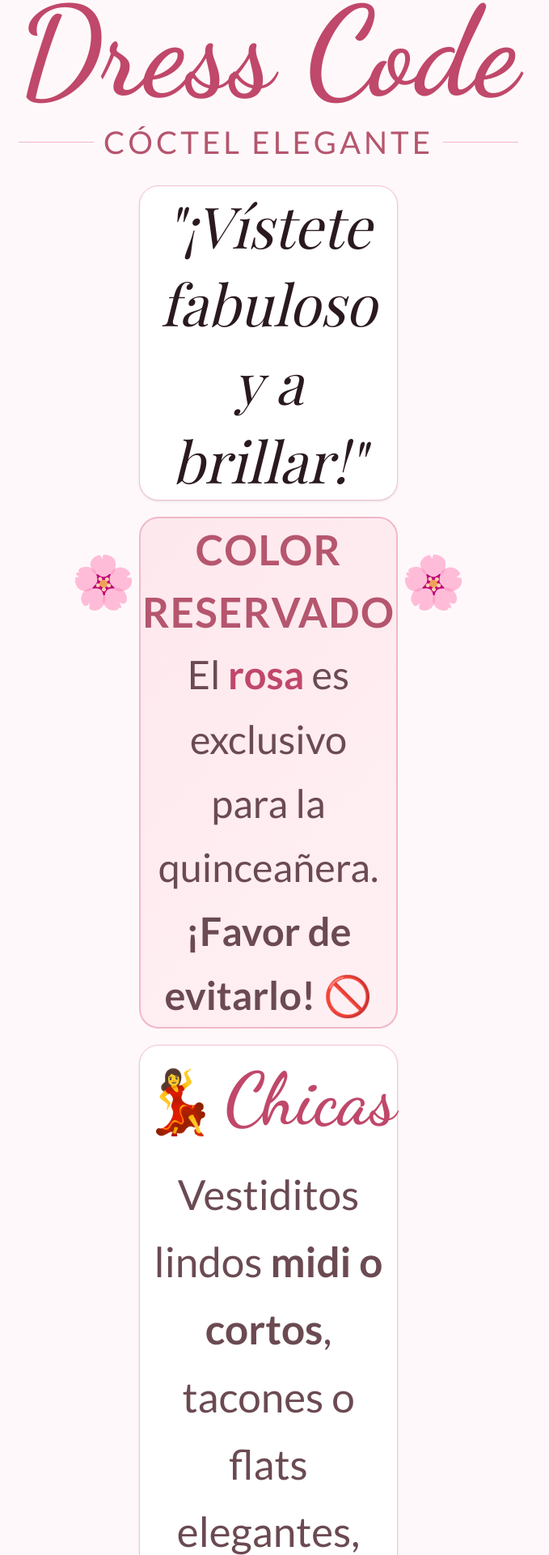
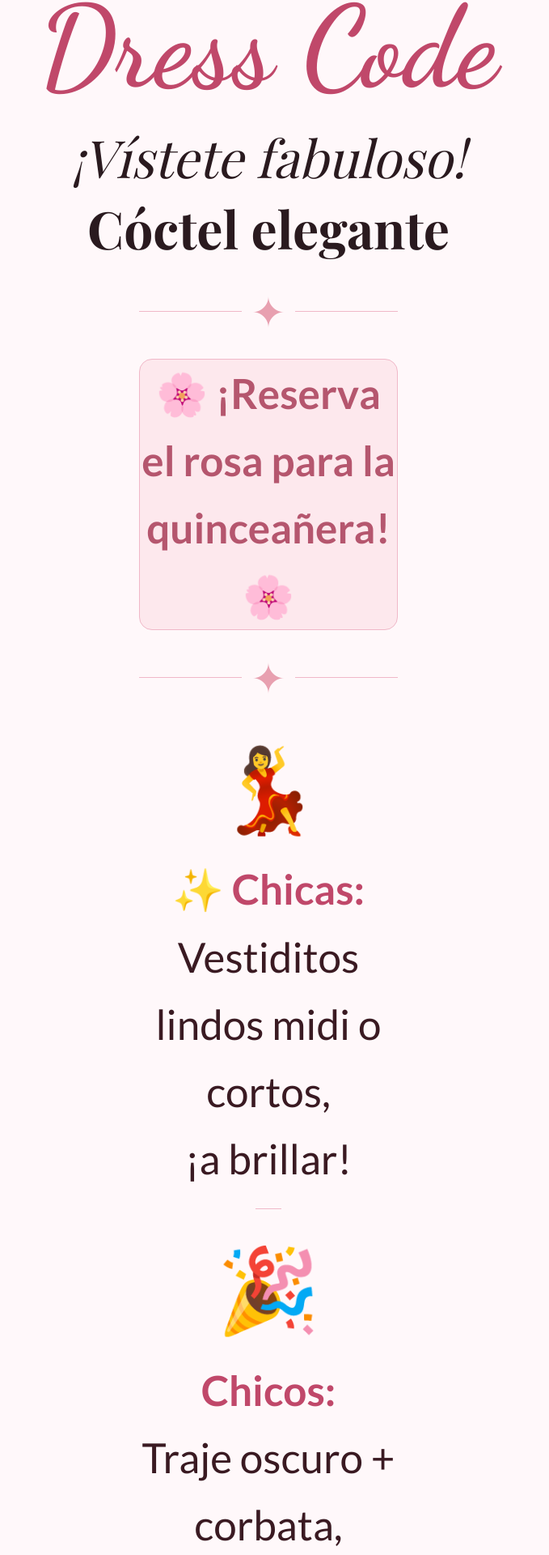
Before and after one commit to creandovaloria/creatuimagen-platform, a Next.js app: page /XV-Regina in a window 1280 px wide. Shown: the part 5857-7777 px from the top of the page at 81% size, without its empty margins (308-987 px from the left). Built offline with nearby package versions, Linux system fonts and the light colour scheme.

Commit message:
↩️ Revert DressCode to previous version

```diff
--- a/components/invitaciones/DressCode.tsx
+++ b/components/invitaciones/DressCode.tsx
@@ -1,74 +1,62 @@
 export default function DressCode() {
   return (
-    <section className="flex flex-col items-center px-6 py-10 gap-6 text-center reveal"
-      style={{ background: "#fff8fa" }}>
+    <section className="bg-[#fff8fa] flex flex-col items-center px-6 py-12 gap-5 text-center reveal">
 
-      {/* Header */}
-      <div className="flex flex-col items-center gap-1">
-        <span className="font-dancing text-[12vw] text-[#c0486a] leading-none">
+      {/* Título */}
+      <span className="font-dancing text-[11vw] text-[#c0486a] leading-none">
         Dress Code
       </span>
-        <div className="flex items-center gap-3 w-full mt-1">
+
+      {/* Subtítulo */}
+      <p className="font-playfair text-[5vw] text-[#2a1a1f] italic leading-snug">
+        ¡Vístete fabuloso!<br />
+        <span className="font-bold not-italic">Cóctel elegante</span>
+      </p>
+
+      {/* Separador */}
+      <div className="flex items-center gap-3 w-full max-w-xs">
         <div className="flex-1 h-[1px] bg-[#f0b8c8]" />
-          <span className="font-lato text-[3vw] tracking-[4px] text-[#b5566e] uppercase">Cóctel Elegante</span>
+        <span className="text-[4vw] text-[#e8a0b0]">✦</span>
         <div className="flex-1 h-[1px] bg-[#f0b8c8]" />
       </div>
-      </div>
 
-      {/* Card principal */}
-      <div className="w-full max-w-xs flex flex-col gap-5">
-
-        {/* Vístete fabuloso */}
-        <div className="bg-white rounded-3xl px-6 py-5 shadow-sm border border-[#f5c2d0]">
-          <p className="font-playfair text-[5.5vw] text-[#2a1a1f] italic leading-snug">
-            "¡Vístete fabuloso<br />y a brillar!"
+      {/* Aviso rosa */}
+      <div className="bg-[#fde8ed] border border-[#f0b8c8] rounded-2xl px-6 py-4 max-w-xs w-full">
+        <p className="font-lato text-[4vw] text-[#b5566e] font-bold leading-relaxed">
+          🌸 ¡Reserva el rosa para la quinceañera! 🌸
         </p>
       </div>
 
-        {/* Aviso rosa */}
-        <div className="rounded-3xl px-6 py-5 border-2 border-[#f0b8c8]"
-          style={{ background: "linear-gradient(135deg, #fde8ed, #fff0f4)" }}>
-          <div className="flex items-center justify-center gap-2 mb-2">
-            <span className="text-[5vw]">🌸</span>
-            <p className="font-lato font-bold text-[4vw] text-[#b5566e] tracking-wide uppercase">
-              Color reservado
-            </p>
-            <span className="text-[5vw]">🌸</span>
+      {/* Separador */}
+      <div className="flex items-center gap-3 w-full max-w-xs">
+        <div className="flex-1 h-[1px] bg-[#f0b8c8]" />
+        <span className="text-[4vw] text-[#e8a0b0]">✦</span>
+        <div className="flex-1 h-[1px] bg-[#f0b8c8]" />
       </div>
-          <p className="font-lato text-[3.8vw] text-[#6b4a52] leading-relaxed">
-            El <strong className="text-[#c0486a]">rosa</strong> es exclusivo<br />
-            para la quinceañera.<br />
-            <span className="font-bold">¡Favor de evitarlo! 🚫</span>
+
+      {/* Chicas */}
+      <div className="flex flex-col items-center gap-2 max-w-xs">
+        <span className="text-[8vw]">💃</span>
+        <p className="font-lato text-[4vw] text-[#3a1a22] leading-relaxed">
+          <span className="font-bold text-[#c0486a]">✨ Chicas:</span><br />
+          Vestiditos lindos midi o cortos,<br />
+          ¡a brillar!
         </p>
       </div>
 
-        {/* Chicas */}
-        <div className="bg-white rounded-3xl px-6 py-5 shadow-sm border border-[#f5c2d0] flex flex-col gap-2">
-          <div className="flex items-center gap-2 justify-center">
-            <span className="text-[6vw]">💃</span>
-            <span className="font-dancing text-[7vw] text-[#c0486a]">Chicas</span>
-          </div>
-          <p className="font-lato text-[4vw] text-[#6b4a52] leading-relaxed">
-            Vestiditos lindos <strong>midi o cortos</strong>,<br />
-            tacones o flats elegantes,<br />
-            ¡es momento de brillar! ✨
-          </p>
-        </div>
+      {/* Separador suave */}
+      <div className="w-8 h-[1px] bg-[#f0b8c8]" />
 
       {/* Chicos */}
-        <div className="bg-white rounded-3xl px-6 py-5 shadow-sm border border-[#f5c2d0] flex flex-col gap-2">
-          <div className="flex items-center gap-2 justify-center">
-            <span className="text-[6vw]">🎉</span>
-            <span className="font-dancing text-[7vw] text-[#c0486a]">Chicos</span>
-          </div>
-          <p className="font-lato text-[4vw] text-[#6b4a52] leading-relaxed">
-            <strong>Traje oscuro + corbata</strong>,<br />
-            o saco con pantalón de vestir,<br />
+      <div className="flex flex-col items-center gap-2 max-w-xs">
+        <span className="text-[8vw]">🎉</span>
+        <p className="font-lato text-[4vw] text-[#3a1a22] leading-relaxed">
+          <span className="font-bold text-[#c0486a]">Chicos:</span><br />
+          Traje oscuro + corbata,<br />
           ¡listos para la fiesta!
         </p>
       </div>
 
-      </div>
     </section>
   );
 }
```
Lines whose indentation alone changed are shown as unchanged.
